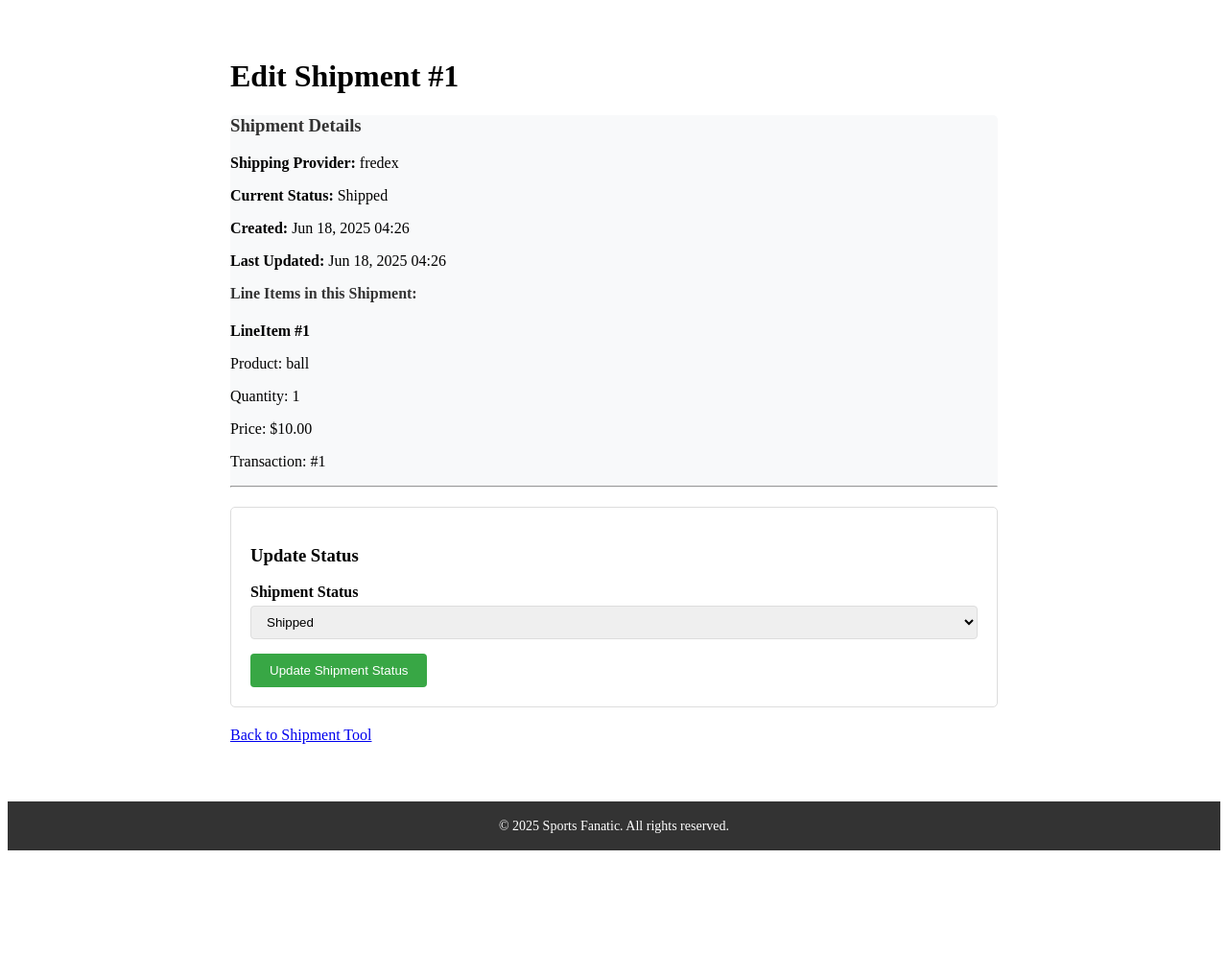
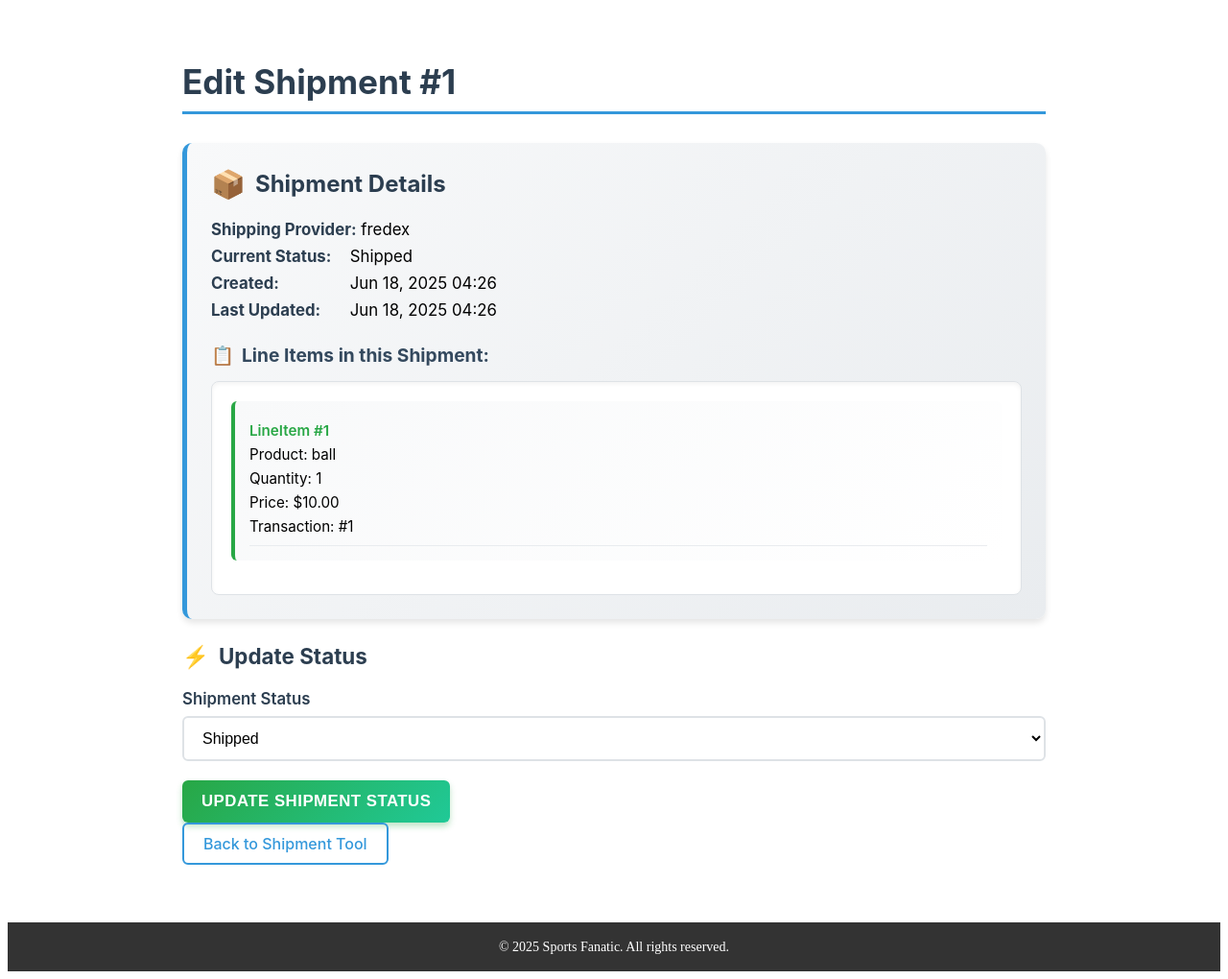
Before and after one commit to noahtorious91/sports_fanatic, a Django app: page /shipments/edit/1/ in a window 1280 px wide. Shown: the part 55-1075 px from the top of the page at 96% size. Before the commit the page ends 941 px from the top, so only its background shows below. Run offline with Django 5.2, Linux system fonts and the light colour scheme; a user stored in the database is signed in; data comes from the database, SQL or seed files in the repository.

Commit message:
added css to the edit shipment section of the shipment tool

```diff
--- a/myproject/store/static/store/edit_shipment.css
+++ b/myproject/store/static/store/edit_shipment.css
@@ -1,60 +1,249 @@
 .edit-shipment-container {
-    max-width: 800px;
+    max-width: 900px;
     margin: 20px auto;
     padding: 20px;
+    font-family: --apple-system, BlinkMacSystemFont, 'Segoe UI', Roboto, Oxygen, Ubuntu, Cantarell, sans-serif;
+}
+
+.edit-shipment-container h1 {
+    color: #2c3e50;
+    margin-bottom: 30px;
+    padding-bottom: 10px;
+    border-bottom: 3px solid #3498db;
+    font-size: 2.2em;
 }
 
 .shipment-details {
-    background-color: #f8f9fa;
-    padding: 20 px;
-    border-radius: 5px;
-    margin-bottom: 20px;
+    background: linear-gradient(135deg, #f8f9fa 0%, #e9ecef 100%);
+    padding: 25px;
+    border-radius: 10px;
+    margin-bottom: 25px;
+    box-shadow: 0 4px 6px rgba(0, 0, 0, 0.1);
+    border-left: 5px solid #3498db;
 }
 
-.shipment-details h3, .shipment-details h4 {
+.shipment-details h3 {
     margin-top: 0;
-    color: #333;
+    margin-bottom: 20px;
+    color: #2c3e50;
+    font-size: 1.5em;
+    display: flex;
+    align-items: center;
 }
 
-.shipment-details ul {
-    list-style-type: disc;
-    margin-left: 20px;
+.shipment-details h3:before {
+    content: '📦';
+    margin-right: 10px;
+    font-size: 1.2em;
 }
 
-.status-form {
-    background-color : #fff;
+.shipment-details h4 {
+    color: #34495e;
+    margin-top: 25px;
+    margin-bottom: 15px;
+    font-size: 1.2em;
+    display: flex;
+    align-items: center;
+}
+
+.shipment-details h4:before {
+    content: "📋";
+    margin-right: 8px;
+}
+
+.shipment-details p {
+    margin: 8px 0;
+    font-size: 1.05em;
+}
+
+.shipment-details p strong {
+    color: #2c3e50;
+    min-width: 140px;
+    display: inline-block;
+}
+
+.line-items-list {
+    background-color: #ffffff;
     padding: 20px;
-    border: 1px solid #ddd;
-    border-radius: 5px;
+    border-radius: 8px;
+    border: 1px solid #dee2e6;
+    max-height: 400px;
+    overflow-y: auto;
+    box-shadow: inset 0 2px 4px rgba(0, 0, 0, 0.05);
+
+}
+
+.line-item {
+    margin-bottom: 15px;
+    padding: 15px;
+    background: linear-gradient(135deg, #f8f9fa 0%, #ffffff 100%);
+    border-radius: 6px;
+    border-left: 4px solid #28a745;
+    transition: transform 0.2s ease, box-shadow 0.2s ease;
+}
+
+.line-item:hover {
+    transform: translateY(-2px);
+    box-shadow: 0 4px 8px rgba(0, 0, 0, 0.1);
+}
+
+.line-item p {
+    margin: 6px 0;
+    font-size: 0.95em;
+}
+
+.line-item p strong {
+    color: #28a745;
+    font-weight: 600;
+}
+
+.line-item hr {
+    border: none;
+    border-top: 1px solid #e9ecef;
+    margin: 10px 0 0 0;
+}
+
+.no-items {
+    color: #6c757d;
+    font-style: italic;
+    text-align: center;
+    padding: 20px;
+    background-color: #f8f9fa;
+    border-radius: 6px;
+    border: 2px dashed #dee2e6;
+}
+
+.status-form h3 {
+    margin-top: 0;
     margin-bottom: 20px;
+    color: #2c3e50;
+    font-size: 1.4em;
+    display: flex;
+    align-items: center;
+}
+
+.status-form h3:before {
+    content: '⚡';
+    margin-right: 10px;
 }
 
 .form-group {
-    margin-bottom: 15px;
+    margin-bottom: 20px;
 }
 
 .form-group label {
     display: block;
-    margin-bottom: 5px;
-    font-weight: bold;
+    margin-bottom: 8px;
+    font-weight: 600;
+    color: #2c3e50;
+    font-size: 1.05em;
 }
 
 .form-control, select {
     width: 100%;
-    padding: 8px 12px;
-    border: 1px solid #ddd;
-    border-radius: 4px;
+    padding: 12px 15px;
+    border: 2px solid #dee2e6;
+    border-radius: 6px;
+    font-size: 1em;
+    transition: border-color 0.3s ease, box-shadow 0.3 ease;
+    background-color: #ffffff;
+
+}
+
+.form-control:focus, select:focus {
+    outline: none;
+    border-color: #3498db;
+    box-shadow: 0 0 0 3px rgba(52, 152, 219, 0.1);
 }
 
 .btn {
-    background-color: #38a745;
+    background: linear-gradient(135deg, #28a745 0%, #20c997 100%);
     color: white;
-    padding: 10px 20px;
+    padding: 12px 20px;
     border: none;
-    border-radius: 4px;
-    cursor: pointer;
+    border-radius: 6px;
+    cursor:pointer;
+    font-size: 1.05em;
+    font-weight: 600;
+    transition: all 0.3 ease;
+    text-transform: uppercase;
+    letter-spacing: 0.5px;
+    box-shadow: 0 4px 6px rgba(40, 167, 69, 0.3);
 }
 
 .btn:hover {
-    background-color: #218838;
+    background: linear-gradient(135deg, #218838 0%, #1e7e34 100%);
+    transform: translateY(-2px);
+    box-shadow: 0 6px 12px rgba(40, 167, 69, 0.4);
 }
+
+.edit-shipment-container > a {
+    display: inline-block;
+    color: #3498db;
+    text-decoration: none;
+    font-weight: 500;
+    padding: 10px 20px;
+    border: 2px solid #3498db;
+    border-radius: 6px;
+    transition: all 0.3s ease;
+    background-color: transparent;
+}
+
+.edit-shipment-container > a:hover {
+    background-color: #3498db;
+    color: white;
+    transform: translateY(-2px);
+    box-shadow: 0 4px 8px rgba(52, 152, 219, 0.3);
+}
+
+@media (max-width: 768px) {
+    .edit-shipment-container {
+        margin: 10px;
+        padding: 15px;
+    }
+
+    .edit-shipment-container h1 {
+        font-size: 1.8em;
+    }
+
+    .shipment-details, .status-form {
+        padding: 20px;
+    }
+
+    .line-items-list {
+        max-height: 300px;
+    }
+
+    .shipment-details p strong {
+        min-width: auto;
+        display: block;
+        margin-bottom: 5px;
+    }
+}
+
+@keyframes fadeInUp {
+    from {
+        opacity: 0;
+        transform: translateY(30px);
+    }
+    to {
+        opacity: 1;
+        transform: translateY(0);
+    }
+}
+
+.edit-shipment-container > * {
+    animation: fadeInUp 0.6s ease forwards;
+}
+
+.edit-shipment-container > *:nth-child(2) {
+    animation-delay: 0.1s;
+}
+
+.edit-shipment-container > *:nth-child(3) {
+    animation-delay: 0.2s;
+}
+
+.edit-shipment-container > *:nth-child(4) {
+    animation-delay: 0.3s;
+}
```
Also changed, not shown: myproject/store/static/store/shipment_tool.css (added).
